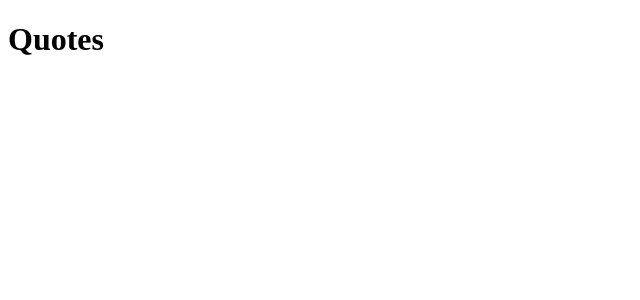
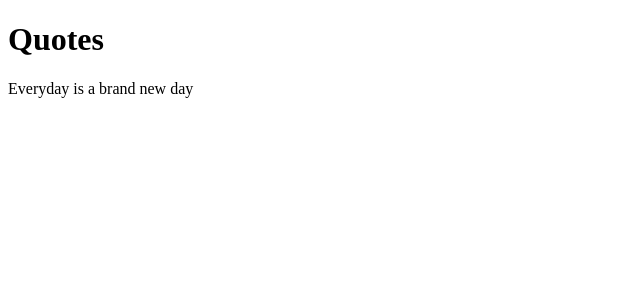
Before and after one commit to ArundaVictor/quotes, an Angular app: page / in a window 1280 px wide. Shown: the top 300 px of the page, without its empty margins (0-640 px from the left). Built offline with nearby package versions, Linux system fonts and the light colour scheme.

Commit message:
add new component

```diff
--- a/src/app/app.component.html
+++ b/src/app/app.component.html
@@ -19,3 +19,6 @@
 </ul> -->
 
 <!-- <router-outlet></router-outlet> -->
+<p>
+  {{quotes}}
+</p>
--- a/src/app/app.component.ts
+++ b/src/app/app.component.ts
@@ -1,5 +1,5 @@
 import { Component } from '@angular/core';
-
+import {Quotes} from './quotes'
 @Component({
   selector: 'app-root',
   templateUrl: './app.component.html',
@@ -7,4 +7,5 @@ import { Component } from '@angular/core';
 })
 export class AppComponent {
   title = 'Quotes';
+  quotes = "Everyday is a brand new day"
 }
--- a/src/app/app.module.ts
+++ b/src/app/app.module.ts
@@ -3,10 +3,12 @@ import { NgModule } from '@angular/core';
 
 import { AppRoutingModule } from './app-routing.module';
 import { AppComponent } from './app.component';
+import { QuotesComponent } from './quotes/quotes.component';
 
 @NgModule({
   declarations: [
-    AppComponent
+    AppComponent,
+    QuotesComponent
   ],
   imports: [
     BrowserModule,
--- /dev/null
+++ b/src/app/quotes/quotes.component.html
@@ -0,0 +1,3 @@
+<p>
+  quotes works!
+</p>
--- /dev/null
+++ b/src/app/quotes/quotes.component.ts
@@ -0,0 +1,15 @@
+import { Component, OnInit } from '@angular/core';
+
+@Component({
+  selector: 'app-quotes',
+  templateUrl: './quotes.component.html',
+  styleUrls: ['./quotes.component.css']
+})
+export class QuotesComponent implements OnInit {
+
+  constructor() { }
+
+  ngOnInit() {
+  }
+
+}
```
Also changed, not shown: src/app/quotes/quotes.component.css (added), 1 other file (tests, documents, lock files or other folders).
